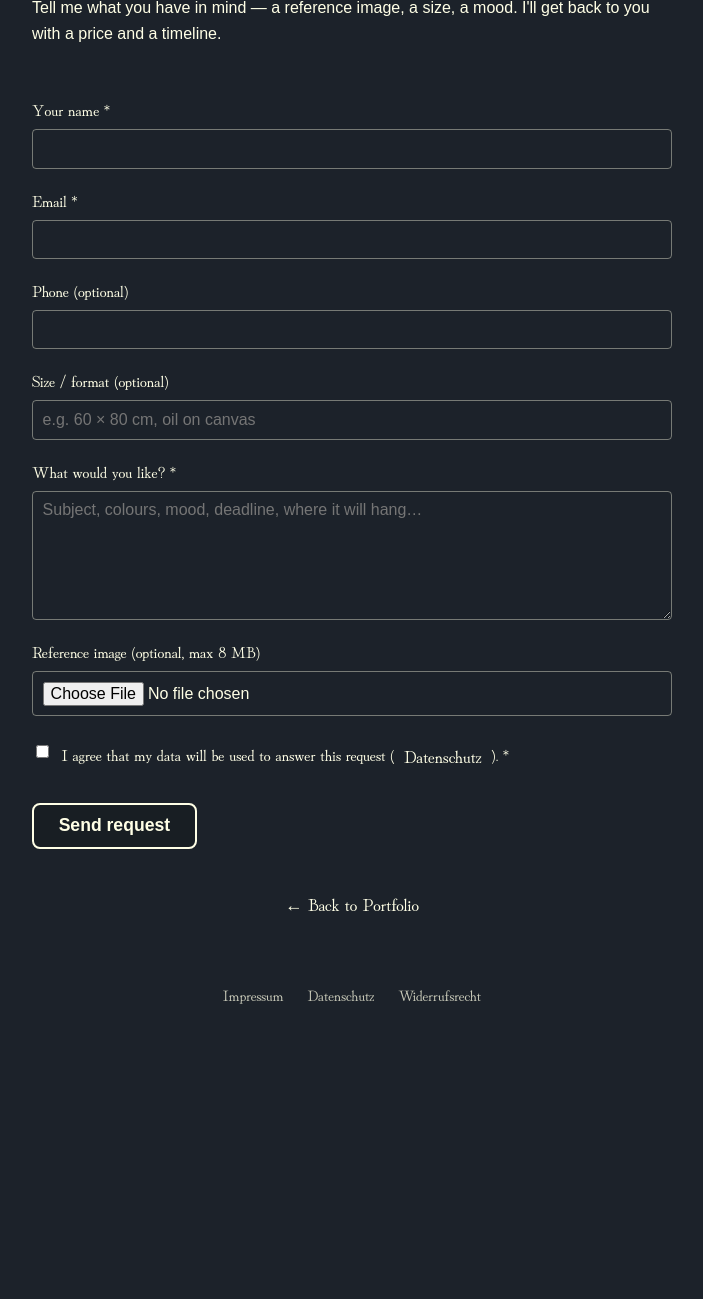
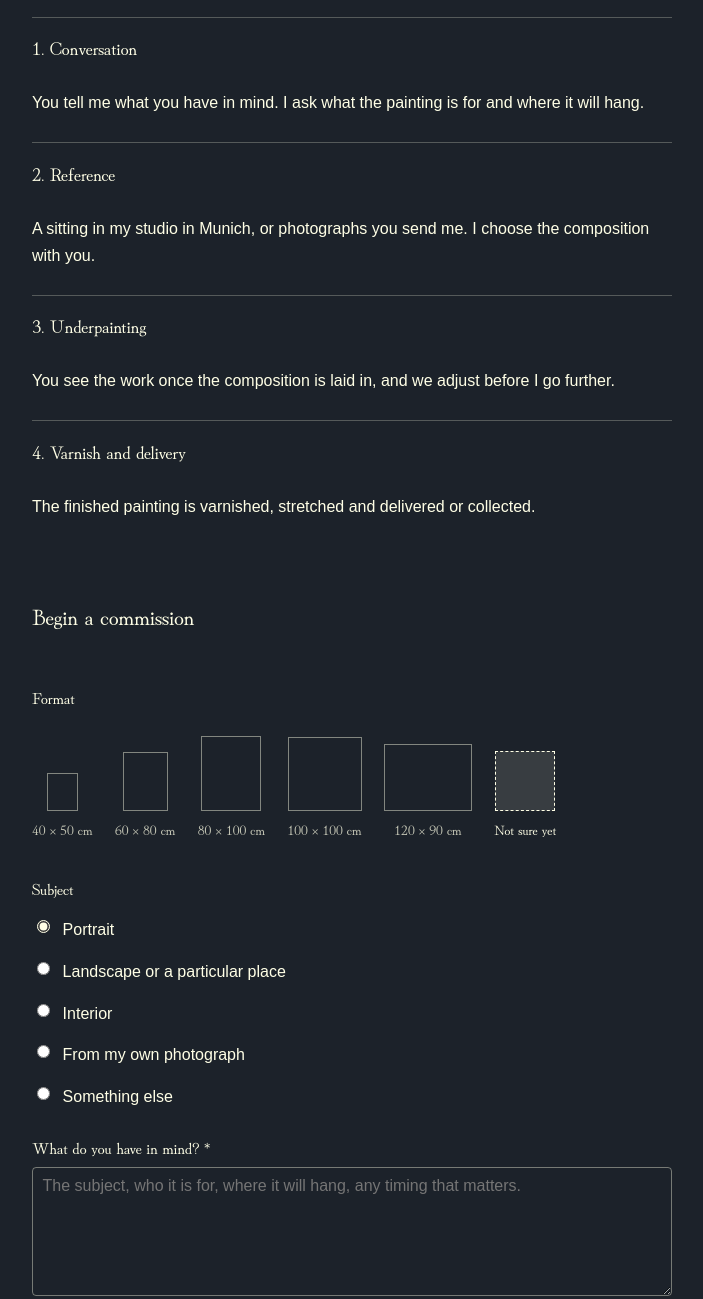
Before and after one commit to bonoboboi/elena-site, an Eleventy site: page src/order.njk in a window 1280 px wide. Shown: the part 389-1688 px from the top of the page, without its empty margins (288-991 px from the left). Before the commit the page ends 1428 px from the top, so only its background shows below. Built offline with nearby package versions, Linux system fonts and the light colour scheme; Eleventy itself is replaced by a stand-in of ours; files that its build step writes are made by us from their sources; a web font is replaced by a local one.

Commit message:
Rebuild the order page as a commission page
Replaces the plain contact form with a page that carries a four-figure
commission: floor price stated once, a four-step process narrative, a
samples gallery, and format chosen as proportionally-sized canvas
outlines rather than a dropdown. No cart and no computed total -- the
optional booking fee is a single Stripe Payment Link.

All prose, the price line, the booking fee and the samples are new
Pages CMS fields, so nothing on the page needs a developer to change.

Co-Authored-By: Claude Opus 5 <noreply@anthropic.com>
Claude-Session: https://claude.ai/code/session_01SSzVJ24AdL4dmCG8rKUuww

```diff
--- /dev/null
+++ b/content/commissions.json
@@ -0,0 +1,3 @@
+{
+  "items": []
+}
--- a/content/site.json
+++ b/content/site.json
@@ -6,6 +6,11 @@
   "cv_en": "**Artist CV**\n\n**Name:** Elena Bulatova\n\n**Location:** Munich, Germany\n\n**Professional Experience**\n\n- 10 years of artistic practice\n\n**Education**\n\n- Private art workshops and master classes in Russia and Europe\n- External student at the AbdK\n\n**Selected Exhibitions**\n\n- Artlokal Viktualien Markt, Munich 2020, 2021\n- Kunst im Karree, Munich 2020, 2024\n- Yearly Exhibition at the AbdK München 2024\n- ArtMuc 2025\n- Kuboshow, Bochum 2025\n- Vernissage in Atelierhaus Berg 2026\n\n",
   "about_de": "Ich verstehe Malerei als eine Praxis des inneren Erlebens der Welt. Die Natur ist für mich nicht einfach Landschaft, sondern ein lebendiger Raum, in dem der Mensch als Teil eines Ganzen existiert. Dieses Gefühl von Verbundenheit, Wärme und Spiritualität versuche ich durch Bild, Farbe und Textur auszudrücken.\n\nMeine Arbeiten entstehen aus dem Beobachten, streben aber nicht nach bloßer Abbildung. Ich suche eine eigene Sprache, um das Zerbrechliche, Wandelbare, und zugleich das Ewige in der Natur und im Menschen sichtbar zu machen. Die Tradition der russischen Malschule inspiriert mich, doch ich kombiniere sie mit einem persönlichen, freien Blick.\n\nDie Leinwand ist für mich eine lebendige Oberfläche, wie ein Gewebe, ein Teppich, durch den das Atmen der Farbe hindurchscheint. Struktur und Richtung des Pinselstrichs tragen die Bedeutung mit.\n\nDer Schaffensprozess verläuft bei mir immer unterschiedlich: mal klar geplant, mal intuitiv. Manchmal kommt die Entscheidung plötzlich, in dem Moment, wenn der Verstand schweigt und das Bild selbst zu sprechen beginnt.",
   "cv_de": "**Künstlerlebenslauf**\n\n**Name:** Elena Bulatova\n\n**Ort:** München, Deutschland\n\n**Berufserfahrung**\n\n- 15 Jahre künstlerische Tätigkeit\n\n**Ausbildung**\n\n- Private Kunstwerkstätten und Meisterkurse in Russland und Europa\n- Externer Student an der AbdK München\n\n**Ausgewählte Ausstellungen**\n\n- Artlokal Viktualien Markt, München 2020, 2021\n- Kunst im Karree, München 2020, 2024\n- Jahresausstellung im AbdK\n- ArtMuc 2025\n- Kuboshow Ausstellung, Bochum 2025\n- Vernissage in Atelierhaus Berg 2026\n- \n\n",
-  "order_intro": "Tell me what you have in mind — a reference image, a size, a mood. I'll get back to you with a price and a timeline.",
-  "domain": "elena-bulatova.com"
+  "domain": "elena-bulatova.com",
+  "commission_intro": "I paint to order — a portrait, a place that matters to you, a room, or a subject from your own photograph. Each work is made in oil on canvas, in the same way as the paintings shown here.",
+  "commission_price_line": "Commissions begin at €1,400.",
+  "commission_process": "**1. Conversation**\n\nYou tell me what you have in mind. I ask what the painting is for and where it will hang.\n\n**2. Reference**\n\nA sitting in my studio in Munich, or photographs you send me. I choose the composition with you.\n\n**3. Underpainting**\n\nYou see the work once the composition is laid in, and we adjust before I go further.\n\n**4. Varnish and delivery**\n\nThe finished painting is varnished, stretched and delivered or collected.",
+  "commission_deposit_note": "Optional: a booking fee of €300 reserves a place in this year's schedule. It is credited against the final price and refunded in full if we decide not to proceed.",
+  "commission_deposit_link": "",
+  "commission_response_time": "You will receive a personal reply within two days."
 }
--- a/src/order.njk
+++ b/src/order.njk
@@ -1,22 +1,89 @@
 ---
 layout: base.njk
-title: Order a Painting — Elena Bulatova
+title: Commissions — Elena Bulatova
 permalink: /order/
 ---
 <header>
-  <h1>Order a Painting</h1>
+  <h1 class="commission-title">Commissions</h1>
 </header>
 
-<section class="order legal">
-  {{ site.order_intro | markdown | safe }}
+<main class="commission">
+  <section class="commission-intro">
+    {{ site.commission_intro | markdown | safe }}
+  </section>
+
+  <p class="price-floor">{{ site.commission_price_line }}</p>
+
+  <section class="process">
+    {{ site.commission_process | markdown | safe }}
+  </section>
+
+  {% if commissions.items.length %}
+  <section class="samples">
+    <h2>Previous commissions</h2>
+    <img src="/images/temp_separator.jpg" alt="" class="separator">
+    <div class="artwork-group">
+      {% for c in commissions.items %}
+      <section class="artwork">
+        <img src="{{ c.image }}" alt="{{ c.name }}" loading="lazy">
+        <h3>{{ c.name }}</h3>
+        {% if c.details %}<p>{{ c.details }}</p>{% endif %}
+        {% if c.brief %}{{ c.brief | markdown | safe }}{% endif %}
+      </section>
+      {% endfor %}
+    </div>
+  </section>
+  {% endif %}
+
+  <section class="order">
+    <h2>Begin a commission</h2>
 
     {# posts to FormSubmit, which forwards the request (and any attachment) to site.email #}
     <form method="POST" enctype="multipart/form-data" action="https://formsubmit.co/{{ site.email }}">
-    <input type="hidden" name="_subject" value="New painting order from the website">
+      <input type="hidden" name="_subject" value="New commission enquiry from the website">
       <input type="hidden" name="_next" value="https://{{ site.domain }}/order-thanks/">
       <input type="hidden" name="_template" value="table">
       <input type="hidden" name="_captcha" value="false">
       <p hidden><label>Don't fill this in: <input name="_honey"></label></p>
+
+      <fieldset class="formats">
+        <legend>Format</legend>
+        {# ratio AND width are the real canvas proportions, so a 120cm outline is visibly
+           larger than a 40cm one -- width px is roughly 0.72 x the canvas width in cm #}
+        {% for f in [
+          { value: "40 × 50 cm", ratio: "4 / 5", w: 29 },
+          { value: "60 × 80 cm", ratio: "3 / 4", w: 43 },
+          { value: "80 × 100 cm", ratio: "4 / 5", w: 58 },
+          { value: "100 × 100 cm", ratio: "1 / 1", w: 72 },
+          { value: "120 × 90 cm", ratio: "4 / 3", w: 86 }
+        ] %}
+        <label class="format">
+          <input type="radio" name="format" value="{{ f.value }}">
+          <span class="canvas" style="aspect-ratio: {{ f.ratio }}; width: {{ f.w }}px"></span>
+          <span class="dims">{{ f.value }}</span>
+        </label>
+        {% endfor %}
+        <label class="format">
+          <input type="radio" name="format" value="Not sure yet" checked>
+          <span class="canvas canvas-open"></span>
+          <span class="dims">Not sure yet</span>
+        </label>
+      </fieldset>
+
+      <fieldset class="subjects">
+        <legend>Subject</legend>
+        {% for s in ["Portrait", "Landscape or a particular place", "Interior", "From my own photograph", "Something else"] %}
+        <label class="subject">
+          <input type="radio" name="subject" value="{{ s }}"{% if loop.first %} checked{% endif %}> {{ s }}
+        </label>
+        {% endfor %}
+      </fieldset>
+
+      <label for="details">What do you have in mind? *</label>
+      <textarea id="details" name="details" rows="6" required placeholder="The subject, who it is for, where it will hang, any timing that matters."></textarea>
+
+      <label for="reference">Reference photograph (optional)</label>
+      <input id="reference" name="reference" type="file" accept="image/*">
 
       <label for="name">Your name *</label>
       <input id="name" name="name" type="text" required>
@@ -24,22 +91,22 @@ permalink: /order/
       <label for="email">Email *</label>
       <input id="email" name="email" type="email" required>
 
-    <label for="phone">Phone (optional)</label>
+      <label for="phone">Telephone (optional)</label>
       <input id="phone" name="phone" type="tel">
 
-    <label for="size">Size / format (optional)</label>
-    <input id="size" name="size" type="text" placeholder="e.g. 60 × 80 cm, oil on canvas">
+      <label class="consent"><input type="checkbox" name="privacy" required> I agree that my data will be used to answer this enquiry (<a href="/datenschutz/" class="mincho-link">Datenschutz</a>). *</label>
 
-    <label for="details">What would you like? *</label>
-    <textarea id="details" name="details" rows="6" required placeholder="Subject, colours, mood, deadline, where it will hang…"></textarea>
+      <button type="submit" class="button">Send enquiry</button>
+      <p class="response-time">{{ site.commission_response_time }}</p>
+    </form>
 
-    <label for="reference">Reference image (optional, max 8 MB)</label>
-    <input id="reference" name="reference" type="file" accept="image/*">
-
-    <label class="consent"><input type="checkbox" name="privacy" required> I agree that my data will be used to answer this request (<a href="/datenschutz/" class="mincho-link">Datenschutz</a>). *</label>
-
-    <button type="submit" class="button">Send request</button>
-  </form>
+    {% if site.commission_deposit_link %}
+    <p class="deposit">
+      {{ site.commission_deposit_note }}
+      <a href="{{ site.commission_deposit_link }}" class="mincho-link" target="_blank" rel="noopener">Reserve a place &rarr;</a>
+    </p>
+    {% endif %}
   </section>
+</main>
 
 <p><a href="/" class="mincho-link">&larr; Back to Portfolio</a></p>
--- a/src/style.css
+++ b/src/style.css
@@ -396,14 +396,55 @@ a.button:hover {
   margin: 1.5em 0;
 }
 
+/* --- Commission page --- */
+
+.commission {
+  max-width: 640px;
+  margin: 0 auto;
+  text-align: left;
+}
+.commission h2 {
+  font-family: "Hina Mincho", serif;
+  font-size: 1.4em;
+  font-weight: 400;
+  margin: 3.5em 0 1em;
+}
+.commission-title {
+  font-size: clamp(2.5rem, 9vw, 5rem);
+}
+.commission-intro {
+  font-size: 1.1em;
+  line-height: 1.7;
+}
+
+/* stated once, alone, with air around it -- not a price tag */
+.price-floor {
+  font-family: "Hina Mincho", serif;
+  font-size: 1.5em;
+  text-align: center;
+  margin: 3em 0;
+}
+
+.process p { margin: 0 0 1.6em; line-height: 1.7; }
+.process strong {
+  display: block;
+  font-family: "Hina Mincho", serif;
+  font-weight: 400;
+  font-size: 1.15em;
+  border-top: 1px solid rgba(255, 255, 230, 0.25);
+  padding-top: 0.8em;
+  margin-bottom: 0.3em;
+}
+
+.samples .artwork-group { margin-top: 1em; }
+
 .order form {
   display: flex;
   flex-direction: column;
-  max-width: 640px;
-  margin: 2em auto;
   text-align: left;
 }
-.order label {
+.order label,
+.order legend {
   font-family: "Hina Mincho", serif;
   margin-top: 1.2em;
   margin-bottom: 0.4em;
@@ -418,17 +459,93 @@ a.button:hover {
   border-radius: 4px;
   padding: 0.6em;
 }
+.order input:focus-visible,
+.order textarea:focus-visible,
+.order .format input:focus-visible + .canvas {
+  outline: 2px solid #ffffe6;
+  outline-offset: 2px;
+}
 .order input:focus,
-.order textarea:focus {
-  outline: none;
+.order textarea:focus { border-color: #ffffe6; }
+
+.order input[type="radio"],
+.order input[type="checkbox"] { accent-color: #ffffe6; }
+
+.order fieldset {
+  border: 0;
+  padding: 0;
+  margin: 1.8em 0 0;
+}
+.order legend { padding: 0; }
+
+/* canvas outlines at true proportion, so choosing a size is a visual decision */
+.formats {
+  display: flex;
+  flex-wrap: wrap;
+  gap: 1.4em;
+  align-items: flex-end;
+}
+.format {
+  display: flex;
+  flex-direction: column;
+  align-items: center;
+  gap: 0.5em;
+  margin: 0;
+  cursor: pointer;
+}
+.format input {
+  position: absolute;
+  opacity: 0;
+  width: 1px;
+  height: 1px;
+}
+.format .canvas {
+  display: block;
+  width: 62px;
+  flex-shrink: 0;
+  border: 1px solid rgba(255, 255, 230, 0.45);
+  transition: border-color 0.2s, background 0.2s;
+}
+.format .canvas-open {
+  aspect-ratio: 1 / 1;
+  width: 58px;
+  border-style: dashed;
+}
+.format:hover .canvas { border-color: #ffffe6; }
+.format input:checked + .canvas {
   border-color: #ffffe6;
+  background: rgba(255, 255, 230, 0.12);
 }
+.format .dims {
+  font-size: 0.85em;
+  opacity: 0.75;
+}
+.format input:checked ~ .dims { opacity: 1; }
+
+.subjects { display: flex; flex-direction: column; }
+.order label.subject,
 .order label.consent {
+  display: flex;
   flex-direction: row;
-  display: flex;
   gap: 0.6em;
   align-items: flex-start;
-  margin-top: 1.6em;
+  margin-top: 0.6em;
+  font-family: inherit;
 }
+.order label.consent { margin-top: 2em; }
+.order label.subject input,
 .order label.consent input { width: auto; }
-.order button { align-self: flex-start; margin-top: 1.5em; }
+
+.order button { align-self: flex-start; margin-top: 1.8em; }
+.response-time {
+  font-family: "Hina Mincho", serif;
+  opacity: 0.75;
+  margin-top: 1em;
+}
+.deposit {
+  border-top: 1px solid rgba(255, 255, 230, 0.25);
+  padding-top: 1.5em;
+  margin-top: 3em;
+  font-size: 0.95em;
+  line-height: 1.7;
+}
```
Also changed, not shown: .pages.yml. Lines whose indentation alone changed are shown as unchanged.
